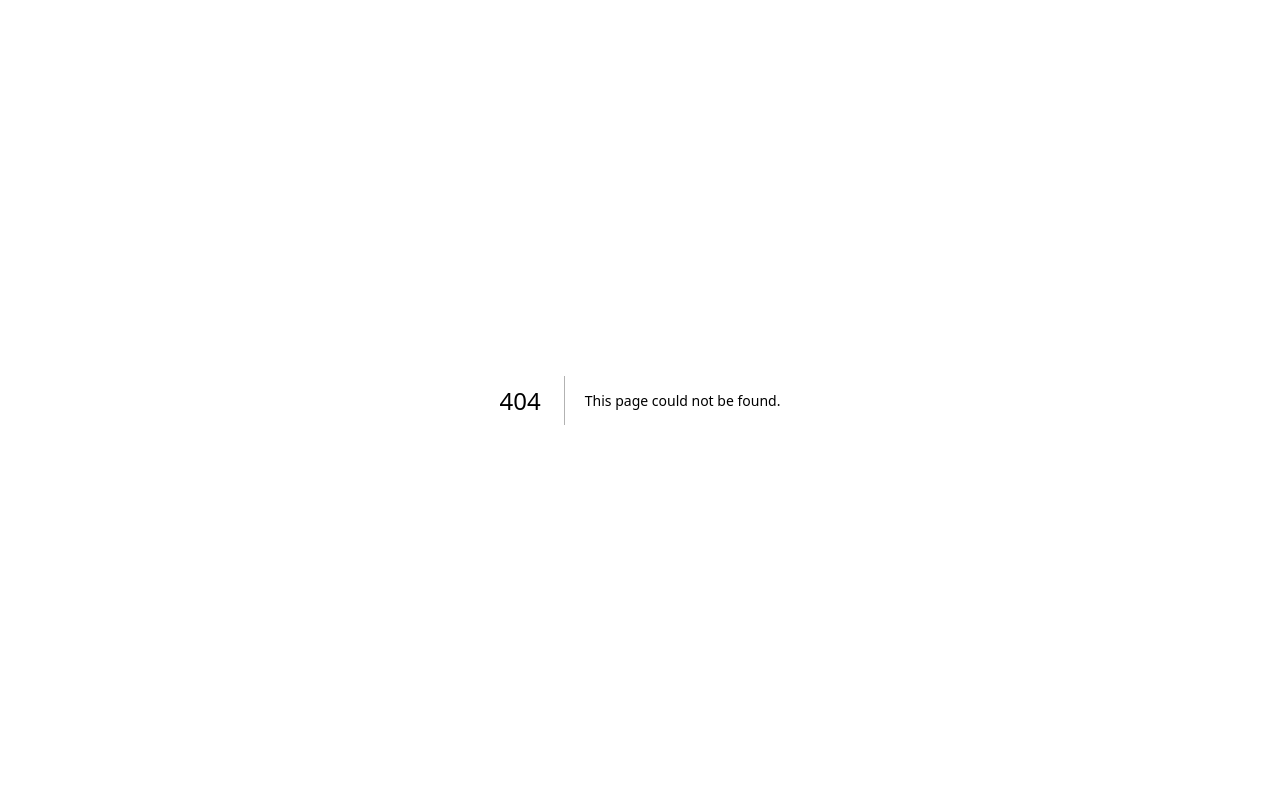
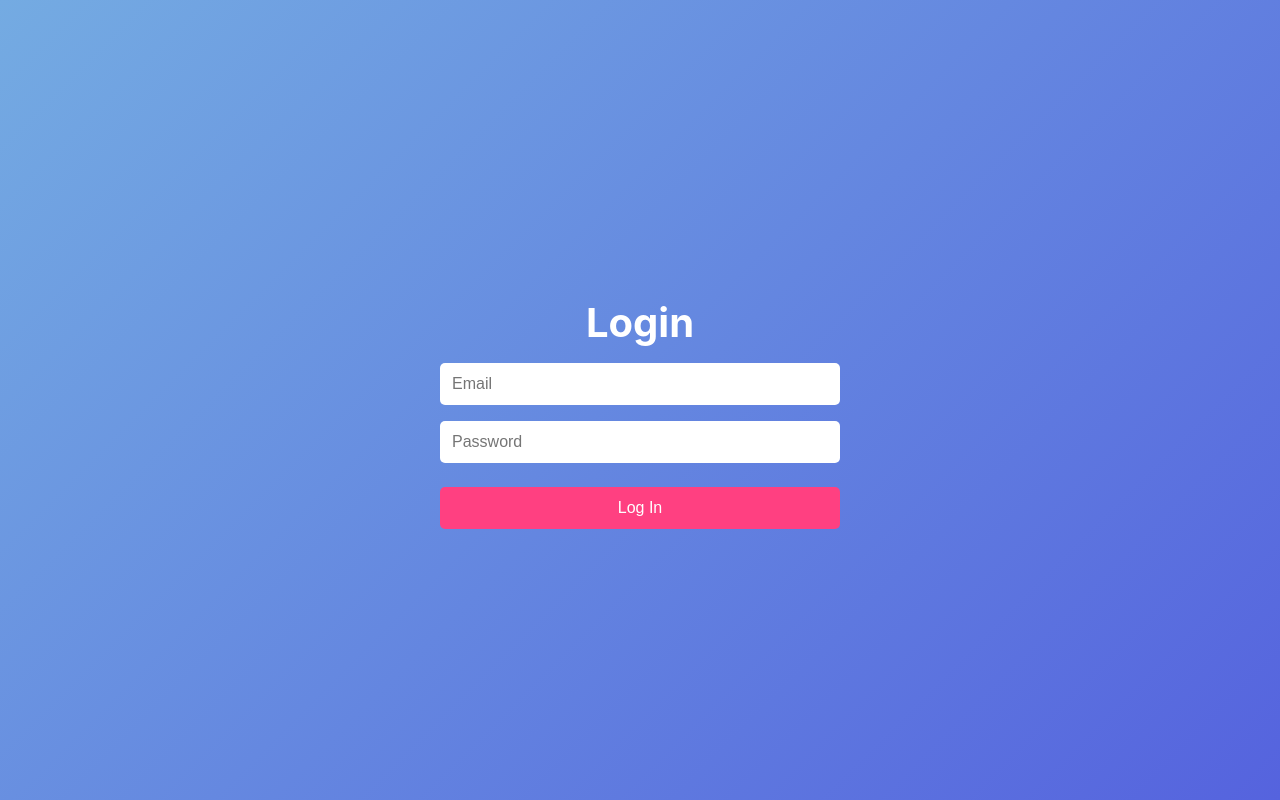
Before and after one commit to gazza9797/door-knocking-tracker, a Next.js app: page /login in a window 1280 px wide. Before the commit this address had no page. Built offline with nearby package versions, Linux system fonts and the light colour scheme.

Commit message:
Create page.js

```diff
--- /dev/null
+++ b/app/login/page.js
@@ -0,0 +1,100 @@
+"use client";
+
+import React, { useState } from "react";
+import { useRouter } from "next/navigation";
+import { getAuth, signInWithEmailAndPassword } from "firebase/auth";
+import { app } from "../../firebaseConfig";
+
+export default function LoginPage() {
+  const router = useRouter();
+  const auth = getAuth(app);
+  const [email, setEmail] = useState("");
+  const [password, setPassword] = useState("");
+  const [error, setError] = useState("");
+
+  const handleLogin = async (e) => {
+    e.preventDefault();
+    setError("");
+    try {
+      await signInWithEmailAndPassword(auth, email, password);
+      router.push("/");
+    } catch (err) {
+      console.error("Login error:", err);
+      setError(err.message);
+    }
+  };
+
+  return (
+    <div style={styles.container}>
+      <h1 style={styles.title}>Login</h1>
+      <form onSubmit={handleLogin} style={styles.form}>
+        <input
+          type="email"
+          placeholder="Email"
+          value={email}
+          onChange={(e) => setEmail(e.target.value)}
+          style={styles.input}
+          required
+        />
+        <input
+          type="password"
+          placeholder="Password"
+          value={password}
+          onChange={(e) => setPassword(e.target.value)}
+          style={styles.input}
+          required
+        />
+        {error && <p style={styles.error}>{error}</p>}
+        <button type="submit" style={styles.button}>
+          Log In
+        </button>
+      </form>
+    </div>
+  );
+}
+
+const styles = {
+  container: {
+    minHeight: "100vh",
+    display: "flex",
+    flexDirection: "column",
+    alignItems: "center",
+    justifyContent: "center",
+    background: "linear-gradient(135deg, #74abe2, #5563de)",
+    padding: "2rem",
+    color: "#fff",
+  },
+  title: {
+    fontSize: "2.5rem",
+    marginBottom: "1rem",
+    textAlign: "center",
+  },
+  form: {
+    display: "flex",
+    flexDirection: "column",
+    width: "90%",
+    maxWidth: "400px",
+  },
+  input: {
+    padding: "0.75rem",
+    marginBottom: "1rem",
+    borderRadius: "5px",
+    border: "none",
+    fontSize: "1rem",
+  },
+  button: {
+    padding: "0.75rem",
+    borderRadius: "5px",
+    border: "none",
+    backgroundColor: "#ff4081",
+    color: "#fff",
+    fontSize: "1rem",
+    cursor: "pointer",
+    transition: "background-color 0.3s ease",
+  },
+  error: {
+    color: "red",
+    marginBottom: "1rem",
+    textAlign: "center",
+  },
+};
```
